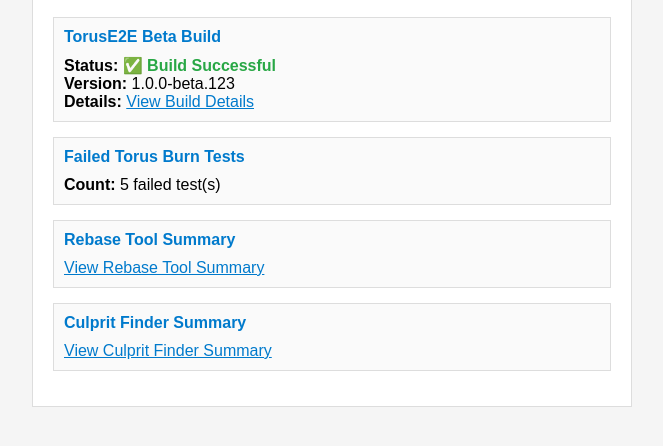
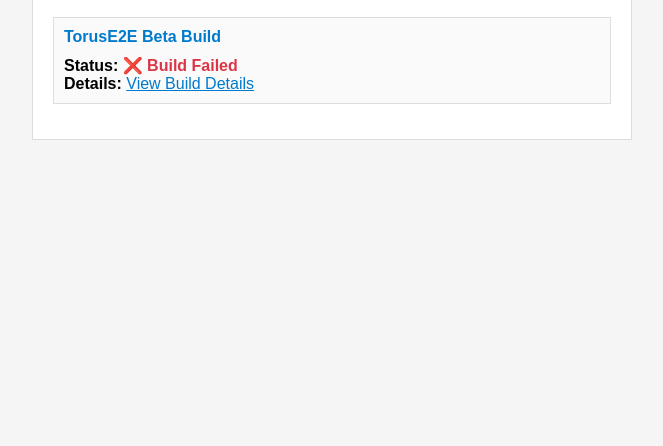
Before and after one commit to sam1018/rebase_tool_dashboard, a plain HTML site: page email/daily_build_status.html in a window 1280 px wide. Shown: the part 130-576 px from the top of the page, without its empty margins (308-971 px from the left). Drawn offline with Linux system fonts and the light colour scheme.

Commit message:
improve failed beta build case

```diff
--- a/email/daily_build_status.html
+++ b/email/daily_build_status.html
@@ -14,7 +14,7 @@
                 <!-- VARIABLES SECTION - FOR PYTHON SCRIPT TO MODIFY -->
                 <script type="application/json" id="build-variables">
                 {
-                    "beta_build_status": "SUCCESS",
+                    "beta_build_status": "FAILED",
                     "beta_version": "1.0.0-beta.123",
                     "beta_build_link": "https://build-server.com/builds/beta/123",
                     "failed_tests_count": "5",
@@ -31,7 +31,7 @@
                             <h2 style="color: #007acc; margin: 0 0 10px 0; font-size: 16px;">TorusE2E Beta Build</h2>
                             <div>
                                 <strong>Status:</strong> <span id="beta-status" style="color: #28a745; font-weight: bold;">✅ Build Successful</span><br>
-                                <strong>Version:</strong> <span id="beta-version">1.0.0-beta.123</span><br>
+                                <span id="beta-version-line"><strong>Version:</strong> <span id="beta-version">1.0.0-beta.123</span><br></span>
                                 <strong>Details:</strong> <a id="beta-link" href="https://build-server.com/builds/beta/123" style="color: #007acc;">View Build Details</a>
                             </div>
                         </td>
@@ -39,7 +39,7 @@
                 </table>
 
                 <!-- Failed Torus Burn Tests Section -->
-                <table width="100%" cellpadding="10" cellspacing="0" style="margin-bottom: 15px; border: 1px solid #ddd; background-color: #fafafa;">
+                <table id="failed-tests-section" width="100%" cellpadding="10" cellspacing="0" style="margin-bottom: 15px; border: 1px solid #ddd; background-color: #fafafa;">
                     <tr>
                         <td>
                             <h2 style="color: #007acc; margin: 0 0 10px 0; font-size: 16px;">Failed Torus Burn Tests</h2>
@@ -51,7 +51,7 @@
                 </table>
 
                 <!-- Rebase Tool Summary Section -->
-                <table width="100%" cellpadding="10" cellspacing="0" style="margin-bottom: 15px; border: 1px solid #ddd; background-color: #fafafa;">
+                <table id="rebase-tool-section" width="100%" cellpadding="10" cellspacing="0" style="margin-bottom: 15px; border: 1px solid #ddd; background-color: #fafafa;">
                     <tr>
                         <td>
                             <h2 style="color: #007acc; margin: 0 0 10px 0; font-size: 16px;">Rebase Tool Summary</h2>
@@ -63,7 +63,7 @@
                 </table>
 
                 <!-- Culprit Finder Summary Section -->
-                <table width="100%" cellpadding="10" cellspacing="0" style="margin-bottom: 15px; border: 1px solid #ddd; background-color: #fafafa;">
+                <table id="culprit-finder-section" width="100%" cellpadding="10" cellspacing="0" style="margin-bottom: 15px; border: 1px solid #ddd; background-color: #fafafa;">
                     <tr>
                         <td>
                             <h2 style="color: #007acc; margin: 0 0 10px 0; font-size: 16px;">Culprit Finder Summary</h2>
@@ -85,30 +85,44 @@
             // Update beta build status
             const betaStatusElement = document.getElementById('beta-status');
             const betaVersionElement = document.getElementById('beta-version');
+            const betaVersionLine = document.getElementById('beta-version-line');
             const betaLinkElement = document.getElementById('beta-link');
             const failedTestsElement = document.getElementById('failed-tests');
+
+            // Get section elements
+            const failedTestsSection = document.getElementById('failed-tests-section');
+            const rebaseToolSection = document.getElementById('rebase-tool-section');
+            const culpritFinderSection = document.getElementById('culprit-finder-section');
 
             if (variables.beta_build_status === 'FAILED') {
                 betaStatusElement.innerHTML = '❌ Build Failed';
                 betaStatusElement.style.color = '#dc3545';
-                betaVersionElement.textContent = 'N/A';
+                betaVersionLine.style.display = 'none'; // Hide the entire version line
                 betaLinkElement.href = variables.beta_build_link || '#';
-                failedTestsElement.innerHTML = 'N/A (Beta build failed)';
-                failedTestsElement.style.color = '#6c757d';
-                failedTestsElement.style.fontStyle = 'italic';
+
+                // Hide sections that are not relevant when beta build fails
+                failedTestsSection.style.display = 'none';
+                rebaseToolSection.style.display = 'none';
+                culpritFinderSection.style.display = 'none';
             } else {
                 betaStatusElement.innerHTML = '✅ Build Successful';
                 betaStatusElement.style.color = '#28a745';
+                betaVersionLine.style.display = ''; // Show the version line
                 betaVersionElement.textContent = variables.beta_version;
                 betaLinkElement.href = variables.beta_build_link;
                 failedTestsElement.textContent = variables.failed_tests_count;
                 failedTestsElement.style.color = '';
                 failedTestsElement.style.fontStyle = '';
+
+                // Show sections when beta build is successful
+                failedTestsSection.style.display = '';
+                rebaseToolSection.style.display = '';
+                culpritFinderSection.style.display = '';
+
+                // Update links
+                document.getElementById('rebase-tool-link').href = variables.rebase_tool_summary_link;
+                document.getElementById('culprit-finder-link').href = variables.culprit_finder_summary_link;
             }
-
-            // Update links
-            document.getElementById('rebase-tool-link').href = variables.rebase_tool_summary_link;
-            document.getElementById('culprit-finder-link').href = variables.culprit_finder_summary_link;
         }
 
         // Initialize dashboard on page load
```
